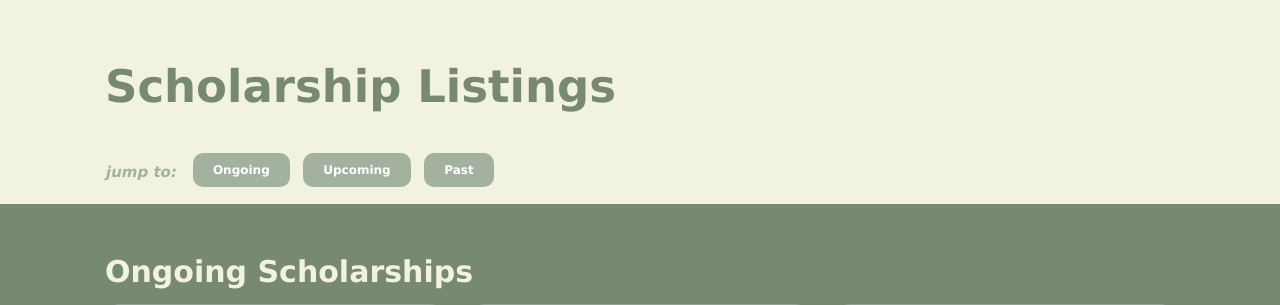
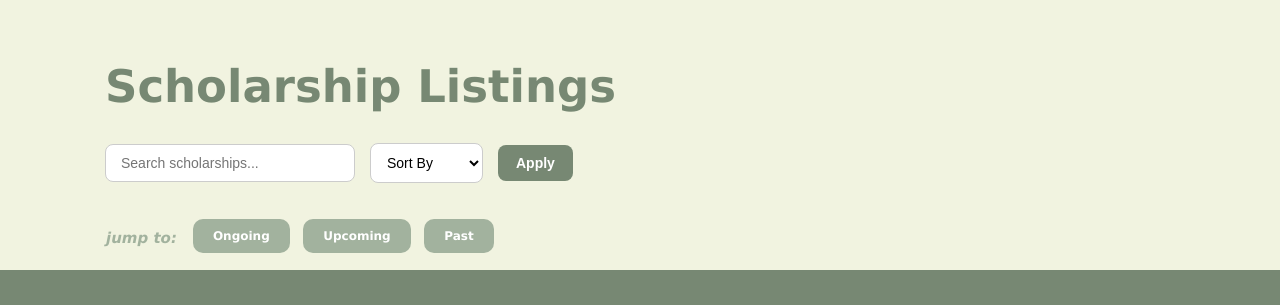
Before and after one commit to Reii555/Itprog, a PHP site: page /scholarList.php in a window 1280 px wide. Shown: the part 120-425 px from the top of the page. Run offline with PHP 8.4, Linux system fonts and the light colour scheme; a user stored in the database is signed in; data comes from the database, SQL or seed files in the repository.

Commit message:
updated scholarship list

```diff
--- a/Frontends/Client-side/client_scholarList.css
+++ b/Frontends/Client-side/client_scholarList.css
@@ -14,6 +14,49 @@ header{
     align-items: center;
     padding: 10px 20px;
     gap: 10px;
+}
+
+.controls {
+    display: flex;
+    align-items: center;
+    gap: 15px;
+    padding: 15px 105px 0;
+    margin-top: 10px;
+}
+
+.controls input[type="text"] {
+    padding: 10px 15px;
+    border-radius: 8px;
+    border: 1px solid #ccc;
+    font-size: 14px;
+    width: 250px;
+}
+
+.controls select {
+    padding: 10px 12px;
+    border-radius: 8px;
+    border: 1px solid #ccc;
+    font-size: 14px;
+    background-color: white;
+}
+
+.controls button {
+    padding: 10px 18px;
+    border-radius: 8px;
+    border: none;
+    background-color: #778873;
+    color: white;
+    font-size: 14px;
+    font-weight: bold;
+}
+
+.controls button:hover {
+    background-color: #62725e;
+}
+
+.controls input:focus,
+.controls select:focus {
+    border-color: #778873;
 }
 
 .brand{
--- a/Frontends/Client-side/scholarList.php
+++ b/Frontends/Client-side/scholarList.php
@@ -11,14 +11,53 @@ if(!isset($_SESSION['account_id'])){
     exit();
 }
 
-$getOngoingSc = "SELECT * FROM SCHOLARSHIPS WHERE status='Ongoing' ORDER BY deadline ASC";
+$search = $_GET['search'] ?? '';
+$sort = $_GET['sort'] ?? '';
+
+$search_safe = mysqli_real_escape_string($conn, $search);
+
+// ONGOING SCHOLARSHIP
+$getOngoingSc = "SELECT * FROM SCHOLARSHIPS WHERE status='Ongoing'";
+
+if (!empty($search)) {
+    $search_safe = mysqli_real_escape_string($conn, $search);
+    $getOngoingSc .= " AND (title LIKE '%$search_safe%' OR description LIKE '%$search_safe%')";
+}
+
+if ($sort == 'deadline_desc') {
+    $getOngoingSc .= " ORDER BY deadline DESC";
+} elseif ($sort == 'title_asc') {
+    $getOngoingSc .= " ORDER BY title ASC";
+} else {
+    $getOngoingSc .= " ORDER BY deadline ASC";
+}
+
+// UPCOMING SCHOLARSHIP
+$getUpSc = "SELECT * FROM SCHOLARSHIPS WHERE status='Upcoming'";
+
+if (!empty($search)) {
+    $getUpSc .= " AND (title LIKE '%$search_safe%' OR description LIKE '%$search_safe%')";
+}
+
+if ($sort == 'deadline_desc') {
+    $getUpSc .= " ORDER BY deadline DESC";
+} elseif ($sort == 'title_asc') {
+    $getUpSc .= " ORDER BY title ASC";
+}
+
+// PAST SCHOLARSHIP
+$getPastSc = "SELECT * FROM SCHOLARSHIPS WHERE status='Completed'";
+
+if (!empty($search)) {
+    $getPastSc .= " AND (title LIKE '%$search_safe%' OR description LIKE '%$search_safe%')";
+}
+
+$getPastSc .= " ORDER BY deadline ASC";
+
 $ongoingSc = mysqli_query($conn, $getOngoingSc);
+$upSc = mysqli_query($conn, $getUpSc);
+$pastSc = mysqli_query($conn, $getPastSc);
 
-$getUpSc = "SELECT * FROM SCHOLARSHIPS WHERE status='Upcoming'";
-$upSc = mysqli_query($conn, $getUpSc);
-
-$getPastSc = "SELECT * FROM SCHOLARSHIPS WHERE status='Completed' ORDER BY deadline ASC";
-$pastSc = mysqli_query($conn, $getPastSc);
 ?>
 
 <html>
@@ -44,6 +83,20 @@ $pastSc = mysqli_query($conn, $getPastSc);
         <section id="heading">
             <h3>Scholarship Listings</h3>
         </section>
+
+        <form method="GET" class="controls">
+            <input type="text" name="search" placeholder="Search scholarships..."
+                value="<?php echo $_GET['search'] ?? ''; ?>">
+
+            <select name="sort">
+                <option value="">Sort By</option>
+                <option value="deadline_asc">Deadline ↑</option>
+                <option value="deadline_desc">Deadline ↓</option>
+                <option value="title_asc">Title A-Z</option>
+            </select>
+
+            <button type="submit">Apply</button>
+        </form>
 
         <section id="jumpSection">
             <p>jump to:</p>
```
